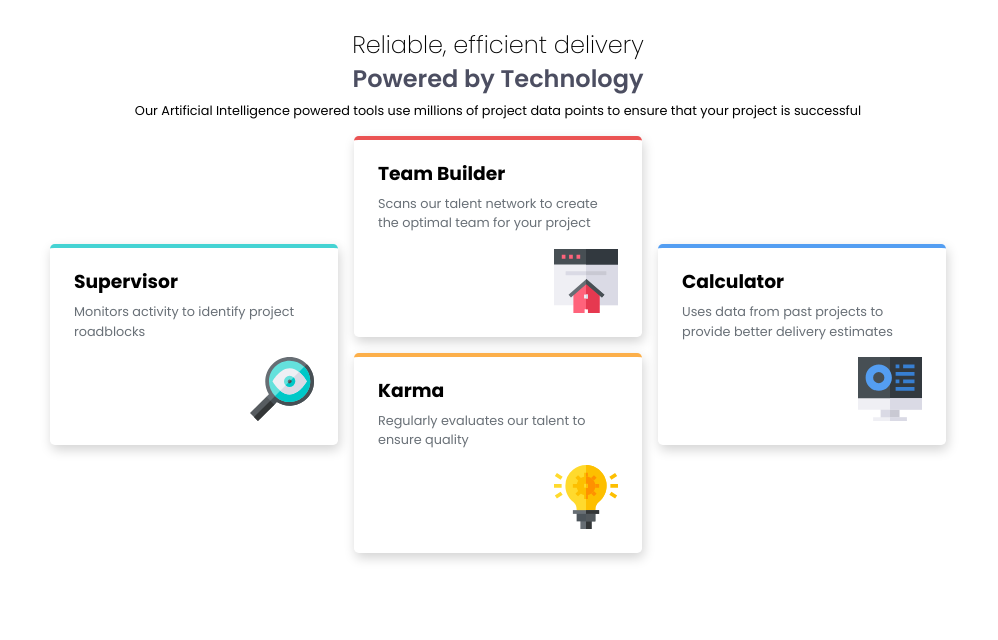
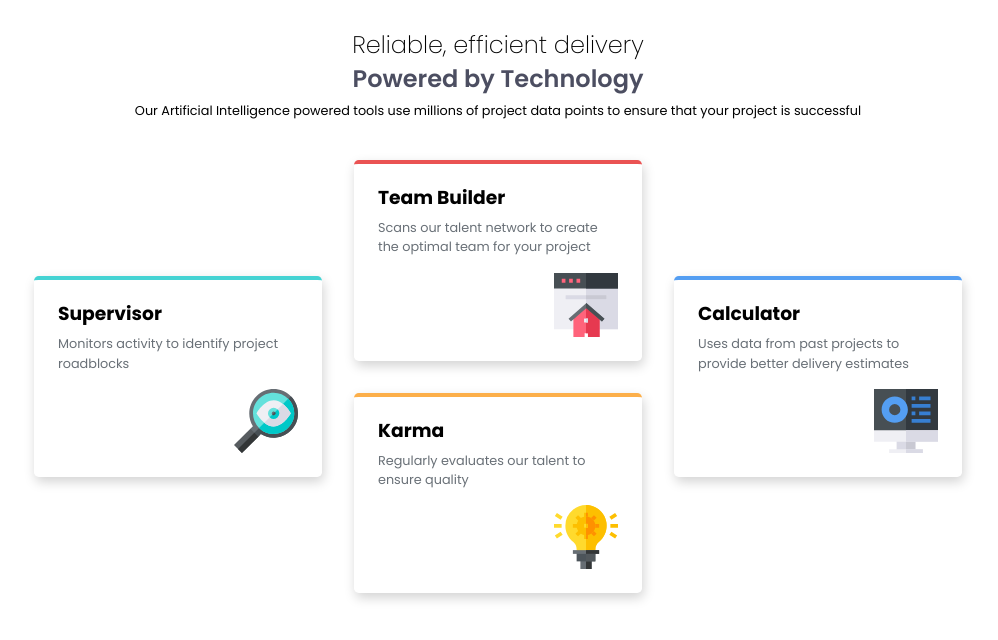
Before and after one commit to iynulwa/Four-card-feature, a plain HTML site: page index.html in a window 1280 px wide. Shown: the whole page, without its empty margins (142-1140 px from the left). Drawn offline with Linux system fonts and the light colour scheme.

Commit message:
CSS grid gap and margin adjusted

```diff
--- a/style.css
+++ b/style.css
@@ -148,11 +148,11 @@ h2 {
 @media screen and (min-width: 43rem) {
 
   .card-grid {
-    margin: 1rem 1rem;
+    margin: 2.5rem 1rem;
     display: grid;
     grid-template-columns: 1fr 1fr 1fr;
     grid-template-rows: 1fr 1fr 1fr 1fr;
-    gap: 1rem;
+    gap: 2rem;
   }
 
   .cards {
```
